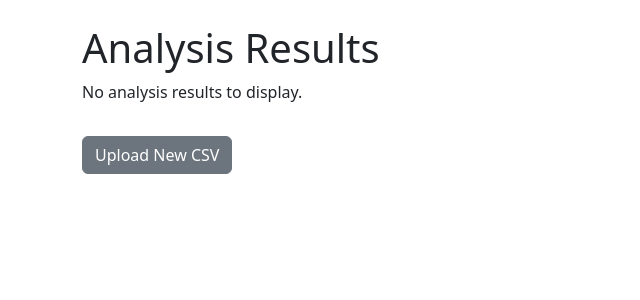
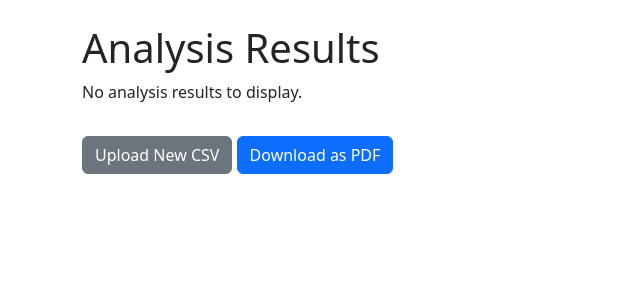
Before and after one commit to jlzlt/MyDataAnalyst, a Django app: template analyzer/templates/analyzer/analysis.html in a window 1280 px wide. Shown: the part 56-356 px from the top of the page, without its empty margins (0-640 px from the left). Run offline with Django 5.2, Linux system fonts and the light colour scheme; the template is opened without the code that fills it, so the values that code supplies are empty; some libraries are stand-ins or nearby versions.

Commit message:
Implemented feature to download analysis results.

```diff
--- a/analyzer/templates/analyzer/analysis.html
+++ b/analyzer/templates/analyzer/analysis.html
@@ -3,6 +3,7 @@
 {% block title %}Analysis Results{% endblock %}
 
 {% block content %}
+    <div id="analysis-results">
     <h1>Analysis Results</h1>
 
     {% if results %}
@@ -26,6 +27,45 @@
     {% else %}
         <p>No analysis results to display.</p>
     {% endif %}
+    </div>
 
     <a href="{% url 'index' %}" class="btn btn-secondary mt-3">Upload New CSV</a>
+    <button id="download-pdf" class="btn btn-primary mt-3">Download as PDF</button>
 {% endblock %}
+
+{% block extra_body %}
+<script>
+    document.getElementById('download-pdf').addEventListener('click', function () {
+        const {
+            jsPDF
+        } = window.jspdf;
+        const analysisResults = document.getElementById('analysis-results');
+
+        html2canvas(analysisResults, {
+            scale: 2, // Increase scale for better quality
+            useCORS: true
+        }).then(canvas => {
+            const imgData = canvas.toDataURL('image/png');
+            const pdf = new jsPDF('p', 'mm', 'a4');
+            const imgProps = pdf.getImageProperties(imgData);
+            const pdfWidth = pdf.internal.pageSize.getWidth();
+            const pdfHeight = (imgProps.height * pdfWidth) / imgProps.width;
+
+            let heightLeft = pdfHeight;
+            let position = 0;
+
+            pdf.addImage(imgData, 'PNG', 0, position, pdfWidth, pdfHeight);
+            heightLeft -= pdf.internal.pageSize.getHeight();
+
+            while (heightLeft >= 0) {
+                position = heightLeft - pdfHeight;
+                pdf.addPage();
+                pdf.addImage(imgData, 'PNG', 0, position, pdfWidth, pdfHeight);
+                heightLeft -= pdf.internal.pageSize.getHeight();
+            }
+
+            pdf.save("analysis_results.pdf");
+        });
+    });
+</script>
+{% endblock %}
--- a/templates/base.html
+++ b/templates/base.html
@@ -7,6 +7,8 @@
     <!-- Bootstrap CSS -->
     <link href="https://cdn.jsdelivr.net/npm/bootstrap@5.3.3/dist/css/bootstrap.min.css" rel="stylesheet" integrity="sha384-QWTKZyjpPEjISv5WaRU9OFeRpok6YctnYmDr5pNlyT2bRjXh0JMhjY6hW+ALEwIH" crossorigin="anonymous">
     {% block extra_head %}{% endblock %}
+    <script src="https://cdnjs.cloudflare.com/ajax/libs/html2canvas/1.4.1/html2canvas.min.js"></script>
+    <script src="https://cdnjs.cloudflare.com/ajax/libs/jspdf/2.5.1/jspdf.umd.min.js"></script>
 </head>
 <body>
     <nav class="navbar navbar-expand-lg navbar-light bg-light">
```
